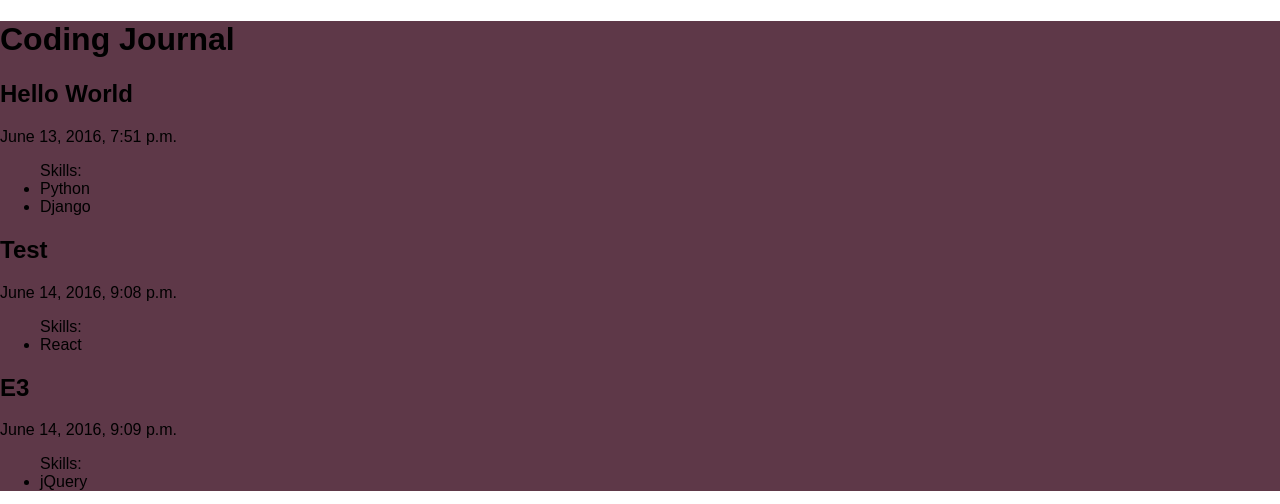
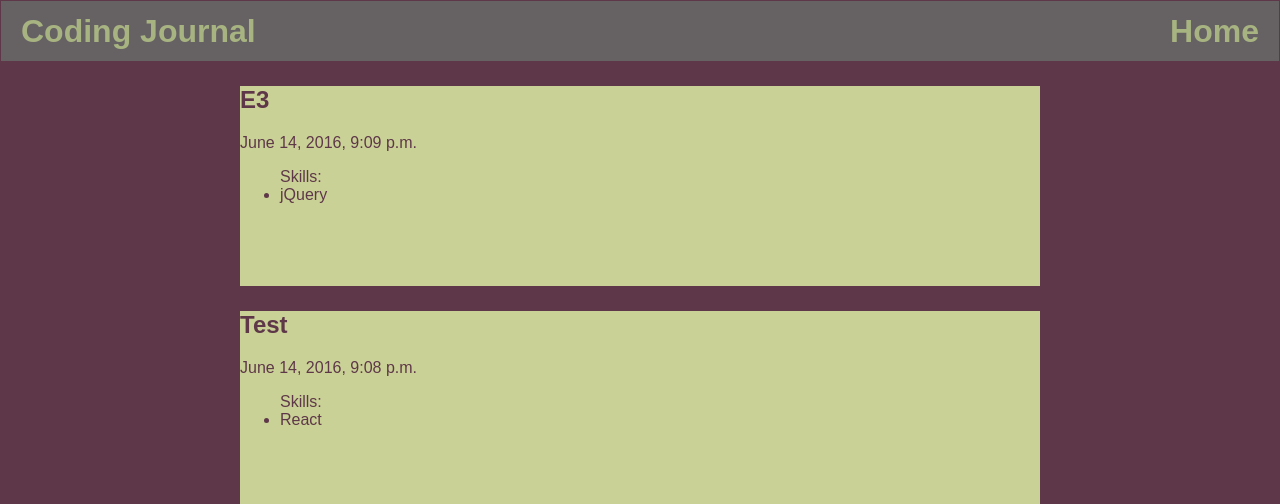
Before and after one commit to raehart/journal, a Django app: page / in a window 1280 px wide. Shown: the top 504 px of the page. Run offline with Django 3.2, Linux system fonts and the light colour scheme; data comes from the database, SQL or seed files in the repository; both versions use the stored data as it was after the commit; some libraries are stand-ins or nearby versions.

Commit message:
added some styles with sass to entry list page

```diff
--- a/assets/styles/main.css
+++ b/assets/styles/main.css
@@ -1,7 +1,64 @@
+html, body {
+  width: 100%;
+  height: 100%; }
+
+.home-bar {
+  height: 60px;
+  background-color: #666163; }
+  .home-bar h1 {
+    color: #A7B381;
+    margin: 0;
+    height: 36px;
+    padding: 12px 20px; }
+  .home-bar a, .home-bar a:hover, .home-bar a:active, .home-bar a:visited {
+    color: #A7B381;
+    text-decoration: none; }
+  .home-bar .left {
+    float: left; }
+  .home-bar .right {
+    float: right; }
+
+.site-container {
+  background-color: #5E3848;
+  padding: 1px;
+  box-sizing: border-box;
+  min-height: 100%;
+  min-width: 100%;
+  margin: 0 auto -96px;
+  overflow: auto; }
+
 .content {
-  background-color: #5E3848; }
+  overflow: auto;
+  margin-bottom: 106px; }
+
+.entry-card {
+  background-color: #CAD197;
+  color: #5E3848;
+  width: 800px;
+  height: 200px;
+  margin: 25px auto; }
+  .entry-card a, .entry-card a:hover, .entry-card a:active, .entry-card a:visited {
+    text-decoration: none;
+    color: #5E3848; }
 
 .footer {
-  background-color: #A7B381; }
+  color: rgba(167, 179, 129, 0.5);
+  background-color: #666163;
+  padding: 1px;
+  height: 85px;
+  padding-top: 10px;
+  font-size: 0.75em;
+  text-align: center; }
+  .footer p {
+    margin-top: 4px;
+    margin-bottom: 0; }
+  .footer .logo {
+    height: 50px;
+    width: 50px;
+    border-radius: 50%;
+    margin-right: 10px; }
+  .footer a, .footer a:hover, .footer a:active, .footer a:visited {
+    color: rgba(167, 179, 129, 0.5);
+    text-decoration: none; }
 
 /*# sourceMappingURL=main.css.map */
--- a/assets/styles/main.scss
+++ b/assets/styles/main.scss
@@ -5,10 +5,80 @@ $lightgreen:#CAD197;
 $icygreen: #CDE0BF;
 
 
+
+html, body {
+  width: 100%;
+  height:100%;
+}
+
+.home-bar {
+  height: 60px;
+  background-color: $gray;
+  h1 {
+    color: $green;
+    margin: 0;
+    height: 36px;
+    padding: 12px 20px;
+  }
+  a, a:hover, a:active, a:visited {
+    color: $green;
+    text-decoration: none;
+  }
+  .left {
+    float: left;
+  }
+  .right {
+    float: right;
+  }
+}
+
+
+.site-container {
+  background-color: $purple;
+  padding: 1px;
+  box-sizing: border-box;
+  min-height:100%;
+  min-width: 100%;
+  margin: 0 auto -96px;
+  overflow: auto;
+}
+
 .content{
-  background-color: $purple;
+  overflow: auto;
+  margin-bottom: 106px;
+}
+
+.entry-card{
+    background-color: $lightgreen;
+    a, a:hover, a:active, a:visited {
+      text-decoration: none;
+      color: $purple;
+    }
+  color: $purple;
+  width: 800px;
+  height: 200px;
+  margin: 25px auto;
 }
 
 .footer{
-  background-color: $green;
+  color: transparentize($green, 0.5);
+  background-color: $gray;
+  padding: 1px;
+  height: 85px;
+  padding-top: 10px;
+  font-size: 0.75em;
+  text-align: center;
+  p {
+    margin-top: 4px;
+    margin-bottom: 0;
+  }
+  .logo {
+    height: 50px;
+    width: 50px;
+    border-radius: 50%;
+    margin-right: 10px; }
+  a, a:hover, a:active, a:visited {
+    color: transparentize($green, 0.5);
+    text-decoration: none;
+  }
 }
--- a/journal/templates/journal/entries_list.html
+++ b/journal/templates/journal/entries_list.html
@@ -1,9 +1,9 @@
 {% extends "layout.html" %}
 {% block title %}{% endblock %}
 {% block content %}
-    <h1>Coding Journal</h1>
     {% for entry in entries  %}
-        <h2>{{ entry.title }}</h2>
+          <div class="entry-card">
+        <h2><a href="{% url 'journal:detail' pk=entry.pk %}">{{ entry.title }}</a></h2>
         {{ entry.created }}
         <ul class="skills">
             Skills:
@@ -11,6 +11,6 @@
                 <li class="skill">{{ skill.name }}</li>
             {% endfor %}
         </ul>
-
+        </div>
     {% endfor %}
 {% endblock %}
--- a/journal/views.py
+++ b/journal/views.py
@@ -4,7 +4,7 @@ from journal.models import Entry
 
 
 def entries_list(request):
-    entries = Entry.objects.all()
+    entries = Entry.objects.all().order_by("-created")
     return render(request, 'journal/entries_list.html', {'entries': entries})
 
 
--- a/templates/layout.html
+++ b/templates/layout.html
@@ -3,14 +3,18 @@
 <!doctype html>
 <html lang="en">
 <head>
+    <link rel="stylesheet" href="https://cdn.rawgit.com/konpa/devicon/master/devicon.min.css">
     <link rel="stylesheet" href="{% static 'styles/normalize.css' %}">
-<link rel="stylesheet" href="{% static 'styles/main.css' %}">
+    <link rel="stylesheet" href="{% static 'styles/main.css' %}">
     <meta charset="UTF-8">
-    <title>{% block title %}Coding Journal{% endblock %}</title>
+    <title>{% block title %}Brigette's Coding Journal{% endblock %}</title>
 </head>
 <body>
     <div class="site-container">
-        <div class="header"></div>
+        <div class="home-bar">
+            <h1 class="left">Coding Journal</h1>
+            <h1 class="right"><a href="/">Home</a></h1>
+        </div>
         <div class="content">
             {% block content %}
          {% endblock %}</div>
@@ -30,8 +34,7 @@
 				<img src="{% static 'img/code.png'%}" alt="html arrow brackets" class="logo">
 			</a>
 		</div>
-		<p>Created 2016 with Creative Commons License </p>
-        <p> <a href="http://www.colourlovers.com/palette/561001/princess"> Colour Palette "Princess" by Bluefrog </a></p>
+		<p>Created 2016 with Creative Commons License<br><a href="http://www.colourlovers.com/palette/561001/princess"> Colour Palette "Princess" by Bluefrog </a></p>
     </div>
 </body>
 </html>
```
Also changed, not shown: ReadMe.md, db.sqlite3, 1 other file.
